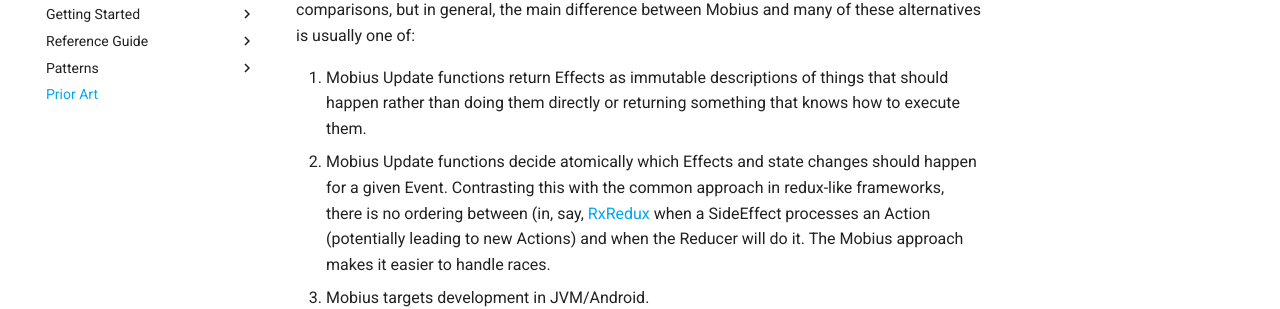
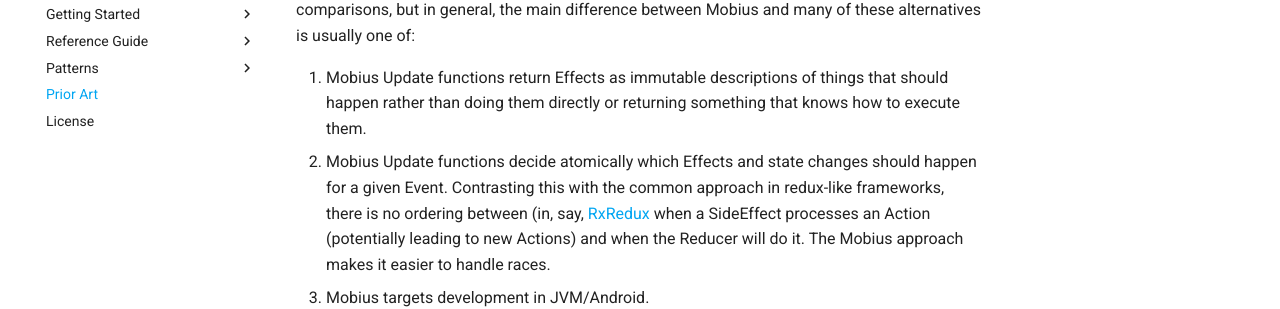
Before and after one commit to spotify/mobius, an MkDocs documentation site: the page built from docs/prior-art.md, in a window 1280 px wide. Shown: the part 259-568 px from the top of the page. Built offline with MkDocs 1.6.1 and Material for MkDocs 9.7.7, drawn with Linux system fonts in a browser that asks for light colours; comment, search, counter and statistics services are not loaded.

```diff
--- a/mkdocs.yml
+++ b/mkdocs.yml
@@ -38,6 +38,7 @@
       - 'Models': patterns/models.md
       - 'Events and Effects': patterns/events-and-effects.md
   - 'Prior Art': prior-art.md
+  - 'License': license.md
 
 # Theme
 theme:
```
Also changed, not shown: 2 other files.
